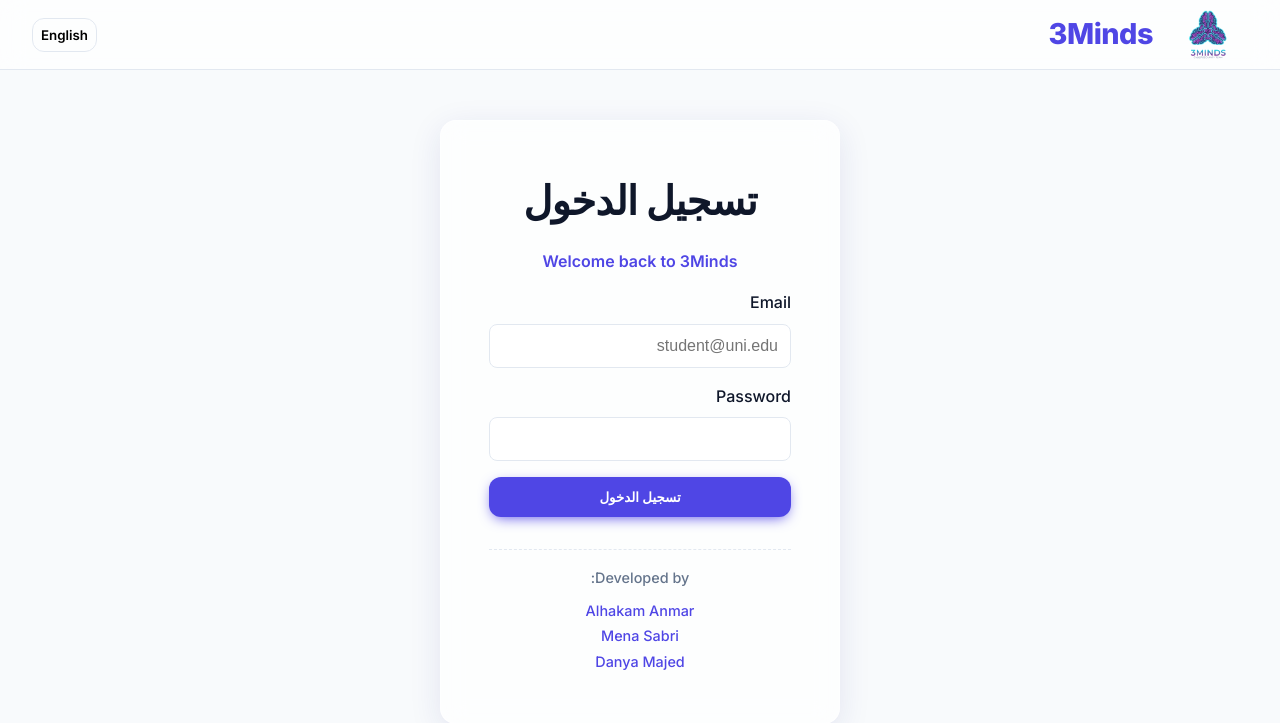
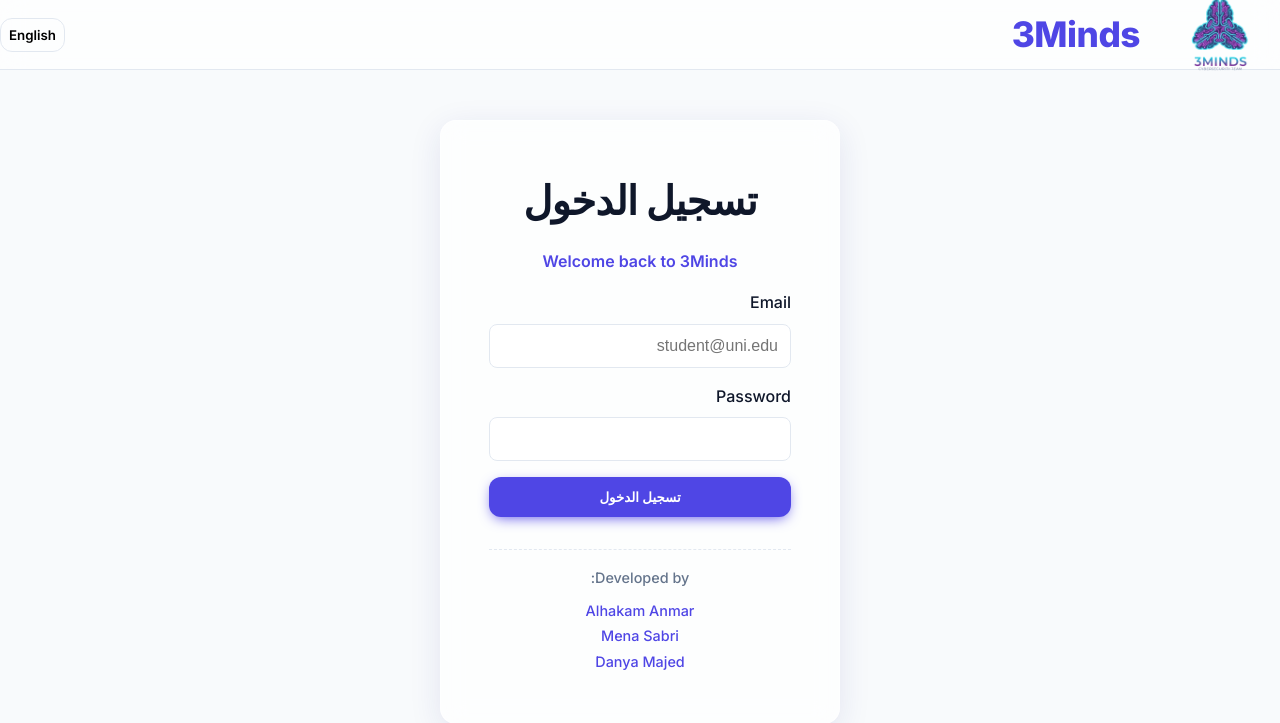
Before and after one commit to hakamanmar/3minds, a Flask app: page / in a window 1280 px wide. Shown: the top 723 px of the page. Run offline with Flask 3, Linux system fonts and the light colour scheme; some libraries are stand-ins or nearby versions.

Commit message:
Update index.html

```diff
--- a/templates/index.html
+++ b/templates/index.html
@@ -19,10 +19,11 @@
 <body>
     <div id="app" class="app-container">
         <!-- Header -->
-        <header class="main-header">
-            <a href="#" class="logo" onclick="window.router.navigate('/')" style="display: flex; align-items: center; gap: 15px; text-decoration: none; color: inherit;">
-                <img src="/static/5213008082009529582_121.jpg" alt="3Minds" style="height: 80px; object-fit: contain;">
-                <span style="font-weight: 800; font-size: 1.8rem; color: #4f46e5; letter-spacing: -0.5px;">3Minds</span>
+        <header class="main-header" style="padding: 1rem 0;">
+            <a href="#" class="logo" onclick="window.router.navigate('/')" style="display: flex; align-items: center; gap: 20px; text-decoration: none; color: inherit;">
+                <!-- كبرت الارتفاع إلى 120px -->
+                <img src="/static/5213008082009529582_121.jpg" alt="3Minds" style="height: 120px; object-fit: contain;">
+                <span style="font-weight: 800; font-size: 2.2rem; color: #4f46e5; letter-spacing: -0.5px;">3Minds</span>
             </a>
             <nav id="nav-menu">
                 <!-- Injected via JS -->
@@ -38,7 +39,6 @@
         <div id="toast-container" style="position: fixed; bottom: 20px; right: 20px; z-index: 1000;"></div>
     </div>
 
-    <!-- Main Script -->
     <script type="module" src="/static/js/main.js"></script>
 </body>
 </html>
```
